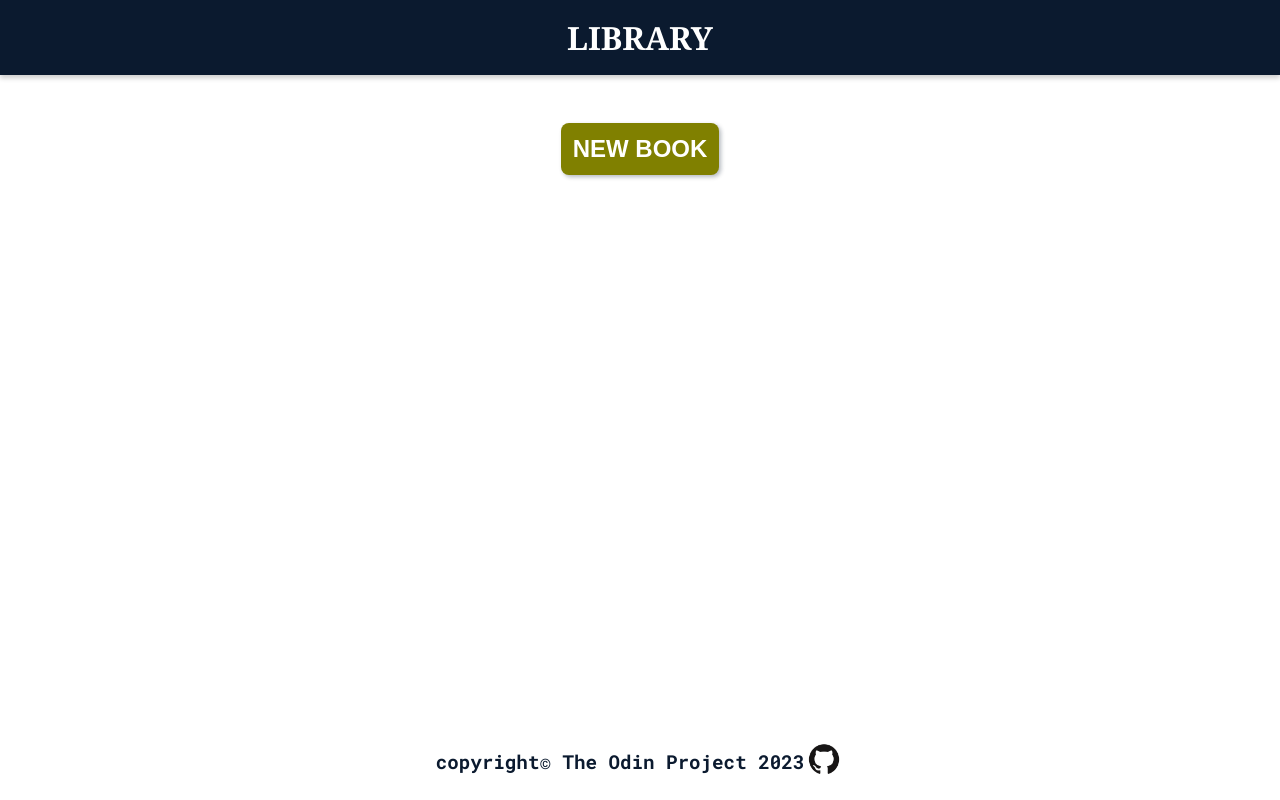
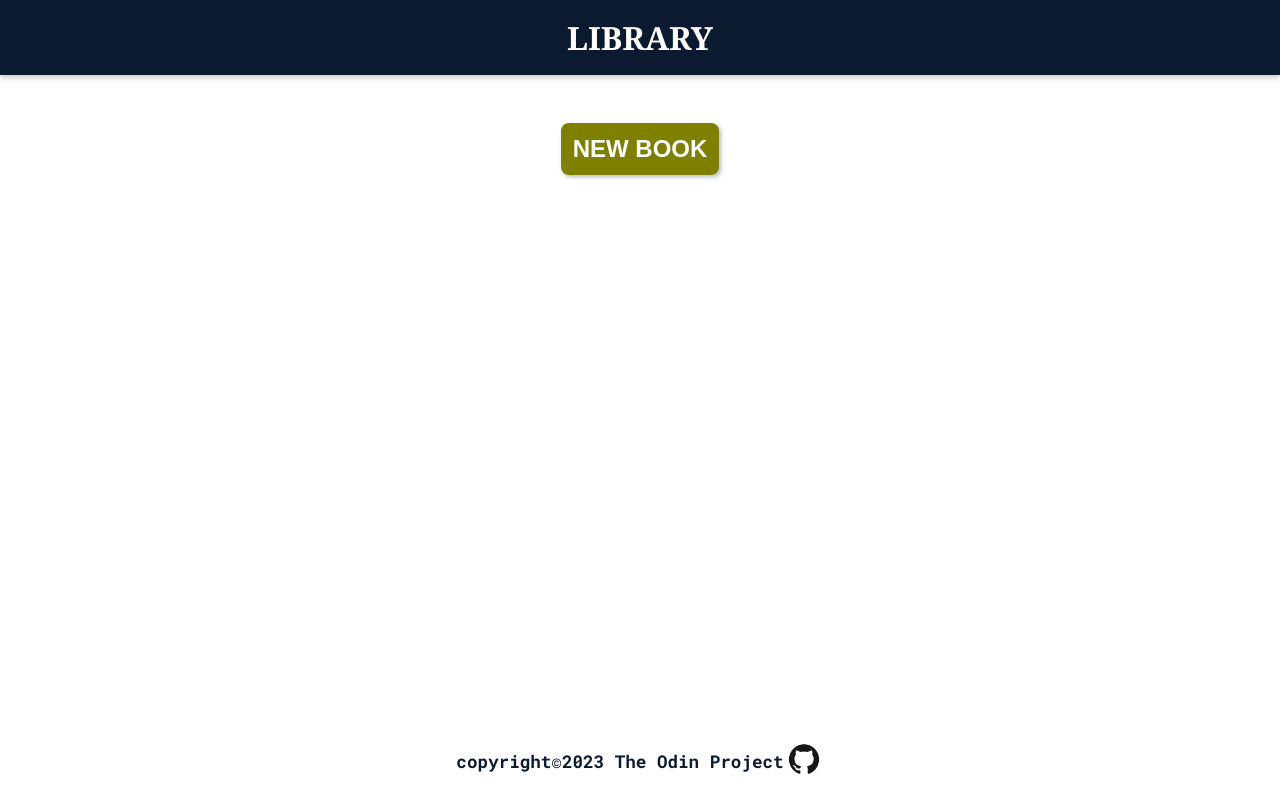
Before and after one commit to Franklyn883/Book-libery, a plain HTML site: page index.html in a window 1280 px wide. Drawn offline with Linux system fonts and the light colour scheme; a web font is replaced by a local one.

Commit message:
Fix footer font-size

```diff
--- a/index.html
+++ b/index.html
@@ -46,7 +46,7 @@
   <div id="book-container"></div>
 
   <footer>
-    <p>copyright&copy; The Odin Project 2023
+    <p>copyright&copy;2023  The Odin Project
       <a href="https://github.com/Franklyn883/Book-library" target="_blank" >
         <img src="GitHub-Mark.png" width="40px" height="auto" ></a>
     </p>
--- a/style.css
+++ b/style.css
@@ -228,8 +228,8 @@ footer{
 footer p{
   display: flex;
   align-items: center;
-  padding: 16px;
+  padding: 1rem;
  justify-content: center;
-  font-size: 1.2rem;
+  font-size: 1.1em;
   font-weight: bold;
 }
```
